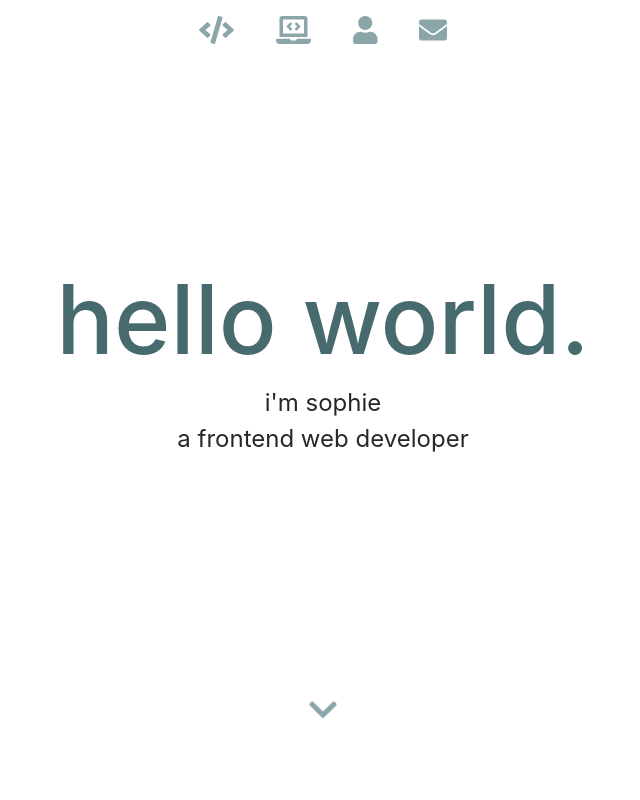
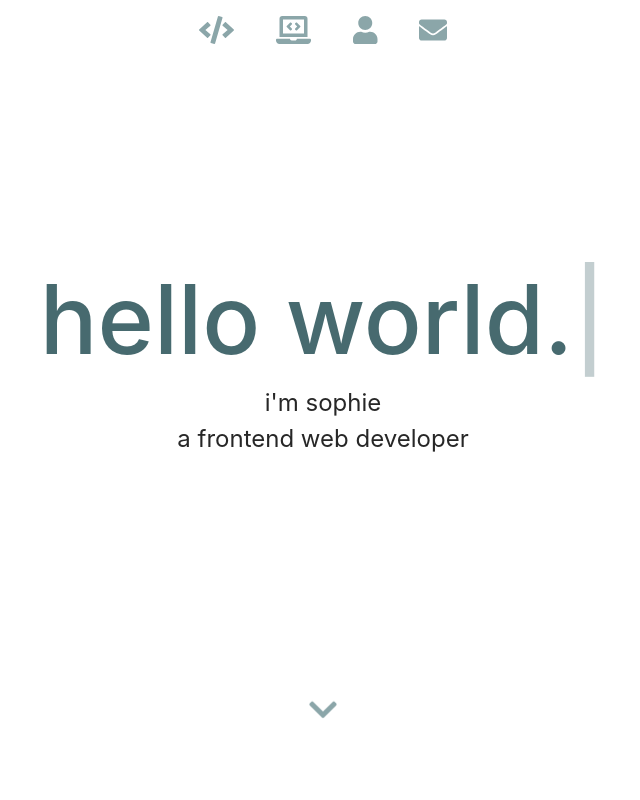
Before and after one commit to sophie-tsai/Portfolio, a React (Create React App) app: page / in a window 1280 px wide. Shown: the top 800 px of the page, without its empty margins (317-957 px from the left). Built offline with nearby package versions, Linux system fonts and the light colour scheme.

Commit message:
Landing Page Animation

```diff
--- a/package.json
+++ b/package.json
@@ -20,7 +20,8 @@
     "react-dom": "^16.13.1",
     "react-router-dom": "^5.1.2",
     "react-scripts": "3.4.1",
-    "react-spring": "^8.0.27"
+    "react-spring": "^8.0.27",
+    "react-typist": "^2.0.5"
   },
   "scripts": {
     "start": "react-scripts start",
--- a/src/components/Header/Header.js
+++ b/src/components/Header/Header.js
@@ -1,6 +1,7 @@
 import React from "react";
 import { FontAwesomeIcon } from "@fortawesome/react-fontawesome";
 import "./Header.css";
+import "animate.css";
 
 function Header() {
   const icons = ["code", "laptop-code", "user", "envelope"];
@@ -14,7 +15,7 @@ function Header() {
 
   return (
     <div className="container-header">
-      <ul className="header-icons">{displayIcons}</ul>
+      <ul className="header-icons animated fadeIn">{displayIcons}</ul>
     </div>
   );
 }
--- a/src/components/LandingPage/LandingPage.css
+++ b/src/components/LandingPage/LandingPage.css
@@ -15,6 +15,26 @@
   margin-top: 0vh;
   color: var(--secondary);
   animation-duration: 5s;
+}
+
+.Typist .Cursor {
+  display: inline-block;
+}
+.Typist .Cursor--blinking {
+  opacity: 1;
+  animation: blink 1s linear infinite;
+}
+
+@keyframes blink {
+  0% {
+    opacity: 1;
+  }
+  50% {
+    opacity: 0;
+  }
+  100% {
+    opacity: 1;
+  }
 }
 
 /* LAYOUT */
--- a/src/components/LandingPage/LandingPage.js
+++ b/src/components/LandingPage/LandingPage.js
@@ -2,15 +2,20 @@ import React from "react";
 import "./LandingPage.css";
 import "animate.css";
 import { FontAwesomeIcon } from "@fortawesome/react-fontawesome";
+import Typist from "react-typist";
 
 function LandingPage() {
   return (
     <div className="page-container">
       <div className="page-section landing-page-section">
         <div className="body-landing">
-          <h1 className="header-landing">hello world.</h1>
-          <p className="intro-landing">i'm sophie</p>
-          <p className="title-landing">a frontend web developer</p>
+          <h1 className="header-landing">
+            <Typist startDelay={1000}>hello world.</Typist>
+          </h1>
+          <p className="intro-landing animated fadeInUp delay-2s">i'm sophie</p>
+          <p className="title-landing animated fadeInUp delay-3s">
+            a frontend web developer
+          </p>
         </div>
 
         <span className="animated infinite bounce slow icon-scroll">
```
Also changed, not shown: 2 other files (tests, documents, lock files or other folders).
